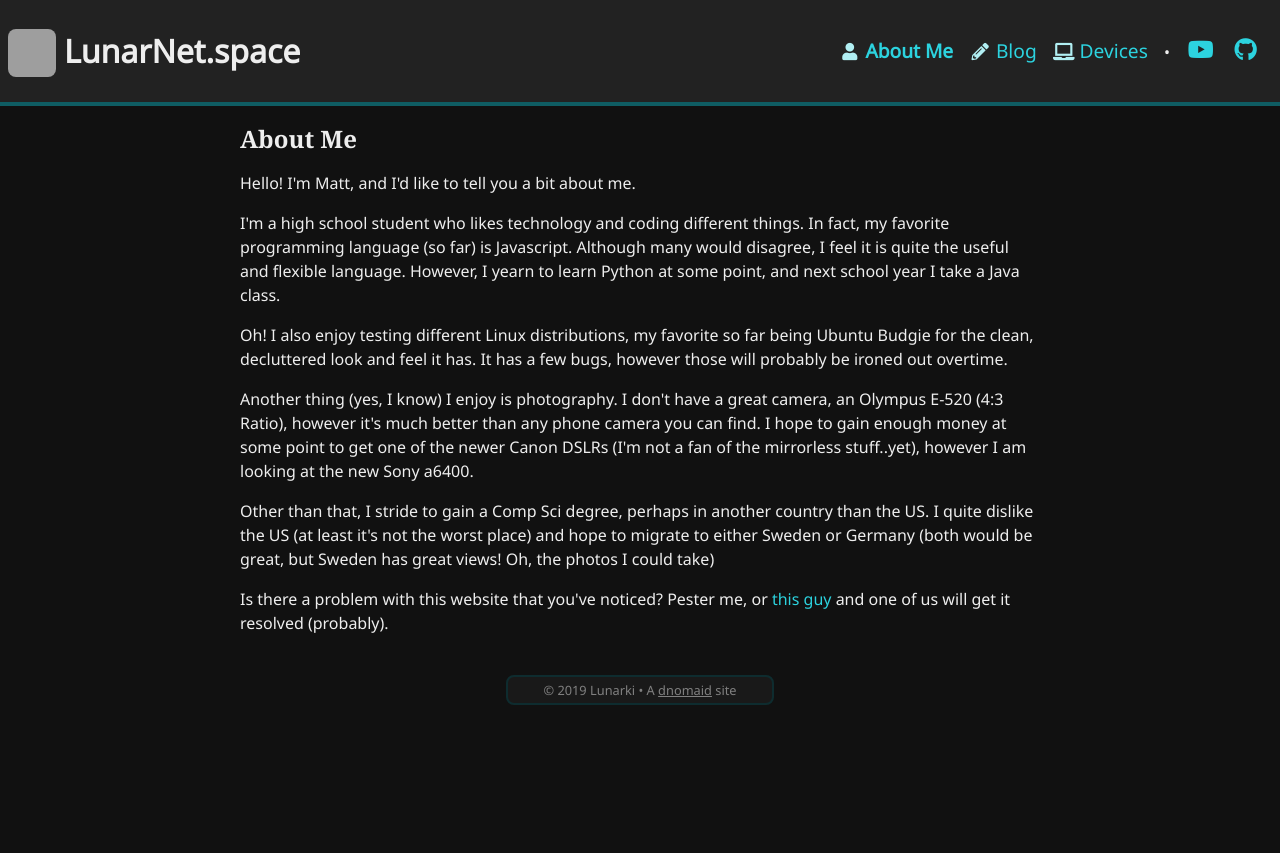
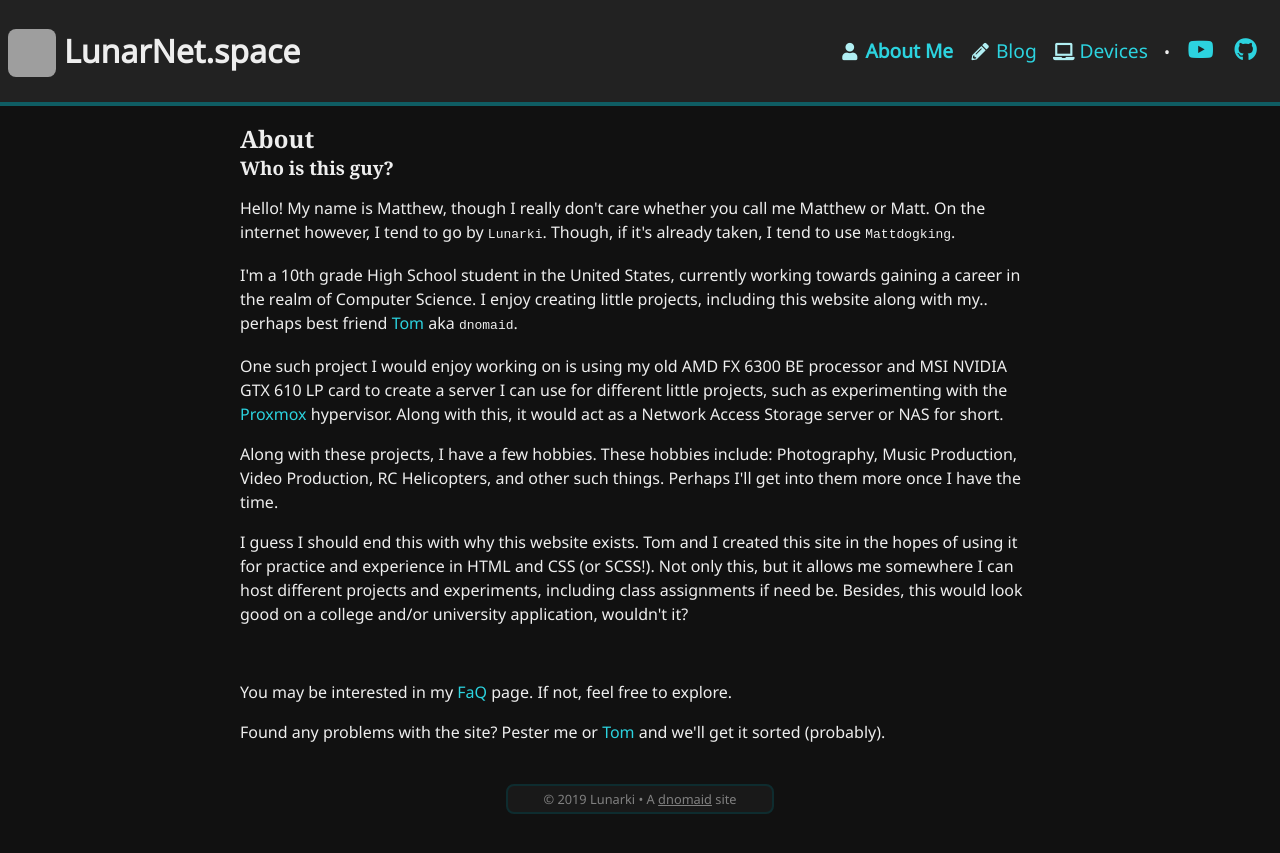
Before and after one commit to SharaNara/SharaNara.github.io, a Jekyll site: the page built from pages/about.html, in a window 1280 px wide. Shown: the top 853 px of the page. Built offline with Jekyll 4.4.1, drawn with Linux system fonts in a browser that asks for light colours; grey boxes are pictures that could not be loaded.

Commit message:
Feature Implementations and Updates!

```diff
--- a/pages/about.html
+++ b/pages/about.html
@@ -1,27 +1,22 @@
 ---
 layout: page
-title: About Me
+title: About
+description: Who is this guy?
+showdesc: true
 permalink: /about/
 shortpage: true
 ---
 <div class="container">
-  <p>Hello! I'm Matt, and I'd like to tell you a bit about me.</p>
-  <p>I'm a high school student who likes technology and coding different things. In fact, my favorite
-  programming language (so far) is Javascript. Although many would disagree, I feel it is quite the
-  useful and flexible language. However, I yearn to learn Python at some point, and next school year
-  I take a Java class.</p>
-  <p>Oh! I also enjoy testing different Linux distributions, my favorite so far
-  being Ubuntu Budgie for the clean, decluttered look and feel it has. It has a few bugs, however
-  those will probably be ironed out overtime.</p>
-  <p>Another thing (yes, I know) I enjoy is photography. I don't have a great camera,
-  an Olympus E-520 (4:3 Ratio), however it's much better than any phone camera you can find.
-  I hope to gain enough money at some point to get one of the newer Canon DSLRs (I'm not a fan
-  of the mirrorless stuff..yet), however I am looking at the new Sony a6400.</p>
-  <p>Other than that, I stride to gain a Comp Sci degree, perhaps in another country than the US.
-  I quite dislike the US (at least it's not the worst place) and hope to migrate to either Sweden
-  or Germany (both would be great, but Sweden has great views! Oh, the photos I could take)</p>
+  <p>Hello! My name is Matthew, though I really don't care whether you call me Matthew or Matt. On the internet however, I tend to go by <code>Lunarki</code>. Though, if it's already taken, I tend to use <code>Mattdogking</code>.</p>
+  <p>I'm a 10th grade High School student in the United States, currently working towards gaining a career in the realm of Computer Science. I enjoy creating little projects, including this website along with my.. perhaps best friend <a href="https://dnomaid.co.uk">Tom</a> aka <code>dnomaid</code>.</p>
+  <p>One such project I would enjoy working on is using my old AMD FX 6300 BE processor and MSI NVIDIA GTX 610 LP card to create a server I can use for different little projects, such as experimenting with the <a href="https://www.proxmox.com/en/about">Proxmox</a> hypervisor. Along with this, it would act as a Network Access Storage server or NAS for short.</p>
+  <p>Along with these projects, I have a few hobbies. These hobbies include: Photography, Music Production, Video Production, RC Helicopters, and other such things. Perhaps I'll get into them more once I have the time.</p>
+  <p>I guess I should end this with why this website exists. Tom and I created this site in the hopes of using it for practice and experience in HTML and CSS (or SCSS!). Not only this, but it allows me somewhere I can host different projects and experiments, including class assignments if need be. Besides, this would look good on a college and/or university application, wouldn't it?</p>
 </div>
-
+<br>
 <div class="container">
-  <p>Is there a problem with this website that you've noticed? Pester me, or <a href="https://tomr.me/#contact">this guy</a> and one of us will get it resolved (probably).</p>
+  <p>You may be interested in my <a href="/faq/">FaQ</a> page. If not, feel free to explore.</p>
 </div>
+<div class="container">
+  <p>Found any problems with the site? Pester me or <a href="https://tomr.me/#contact">Tom</a> and we'll get it sorted (probably).</p>
+</div>
```
Also changed, not shown: pages/faq.html (added, +11 -0 lines), pages/projects.html (added, +11 -0 lines), pages/devices.html (renamed from pages/Devices/devices.html).
